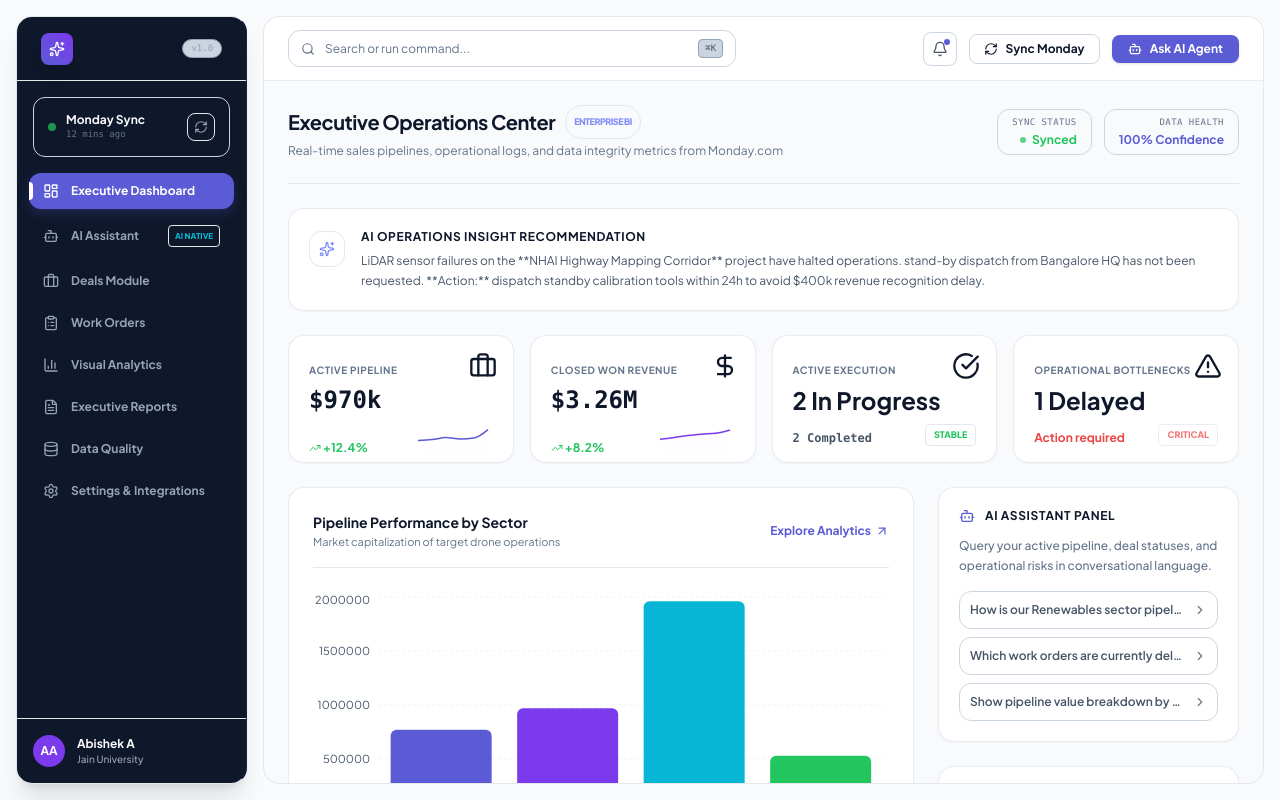
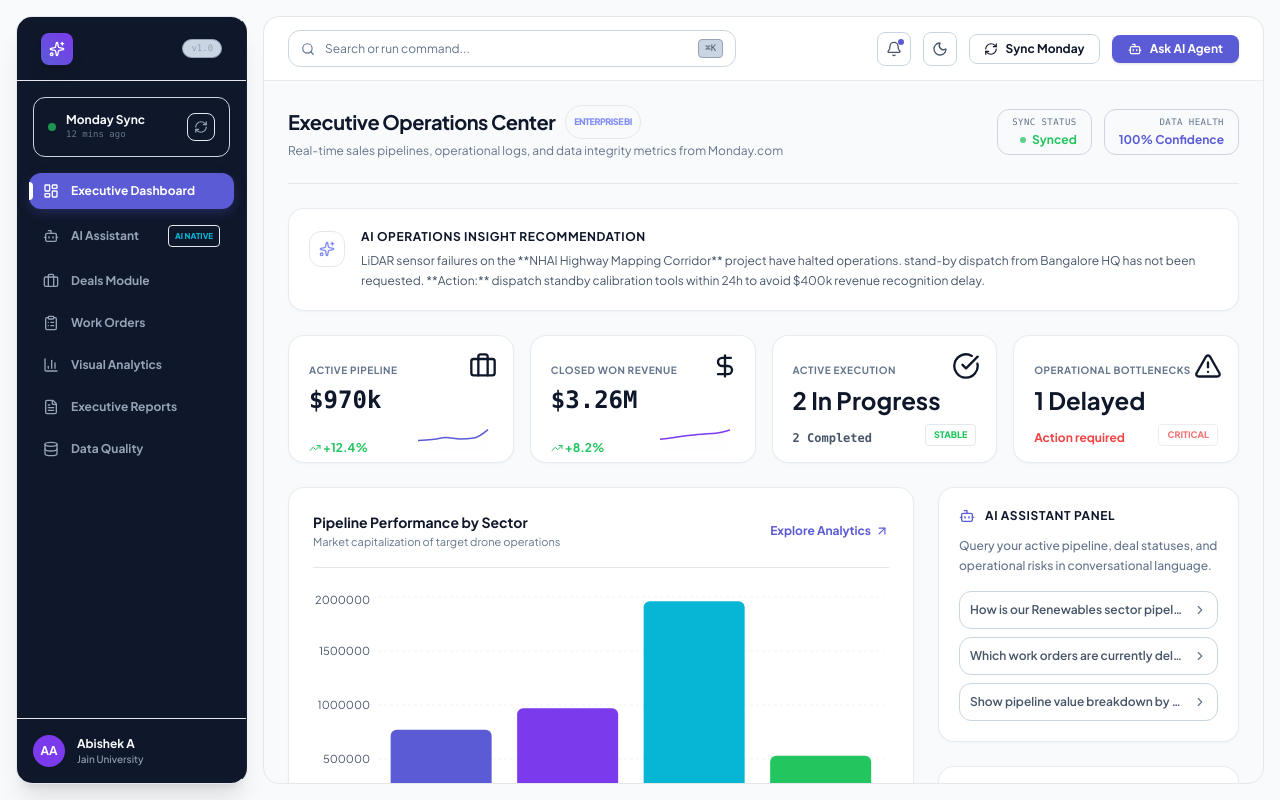
Before and after one commit to 23btrct005-coder/Skylark-assignment, a React (Vite) app: page / in a window 1280 px wide. Built offline with nearby package versions, Linux system fonts and the light colour scheme.

Commit message:
UX Cleanup - Removed settings tab and added a header theme switcher icon button

```diff
--- a/src/App.tsx
+++ b/src/App.tsx
@@ -30,7 +30,9 @@ import {
   Info,
   ExternalLink,
   Kanban,
-  FileSpreadsheet
+  FileSpreadsheet,
+  Sun,
+  Moon
 } from 'lucide-react';
 import {
   ResponsiveContainer,
@@ -466,8 +468,7 @@ Please set a **Gemini API Key** in the **Settings** tab if you would like full g
               { id: 'workorders', label: 'Work Orders', icon: ClipboardList },
               { id: 'analytics', label: 'Visual Analytics', icon: BarChart3 },
               { id: 'reports', label: 'Executive Reports', icon: FileText },
-              { id: 'dataquality', label: 'Data Quality', icon: Database, alert: missingValuesCount > 0 },
-              { id: 'settings', label: 'Settings & Integrations', icon: SettingsIcon }
+              { id: 'dataquality', label: 'Data Quality', icon: Database, alert: missingValuesCount > 0 }
             ].map(item => {
               const Icon = item.icon;
               const isActive = currentTab === item.id;
@@ -546,6 +547,15 @@ Please set a **Gemini API Key** in the **Settings** tab if you would like full g
               {unreadNotifications > 0 && (
                 <span className="absolute top-1.5 right-1.5 w-1.5 h-1.5 rounded-full bg-brand-600"></span>
               )}
+            </button>
+
+            {/* Header Theme Toggler */}
+            <button
+              onClick={() => setDarkMode(!darkMode)}
+              className="p-2 rounded-lg border border-slate-800 bg-slate-900/30 hover:bg-slate-800 text-slate-400 hover:text-white transition-all"
+              title={darkMode ? "Switch to Light Mode" : "Switch to Dark Mode"}
+            >
+              {darkMode ? <Sun className="w-4 h-4 text-amber-400" /> : <Moon className="w-4 h-4" />}
             </button>
 
             <button
```
Also changed, not shown: 1 other file (tests, documents, lock files or other folders).
